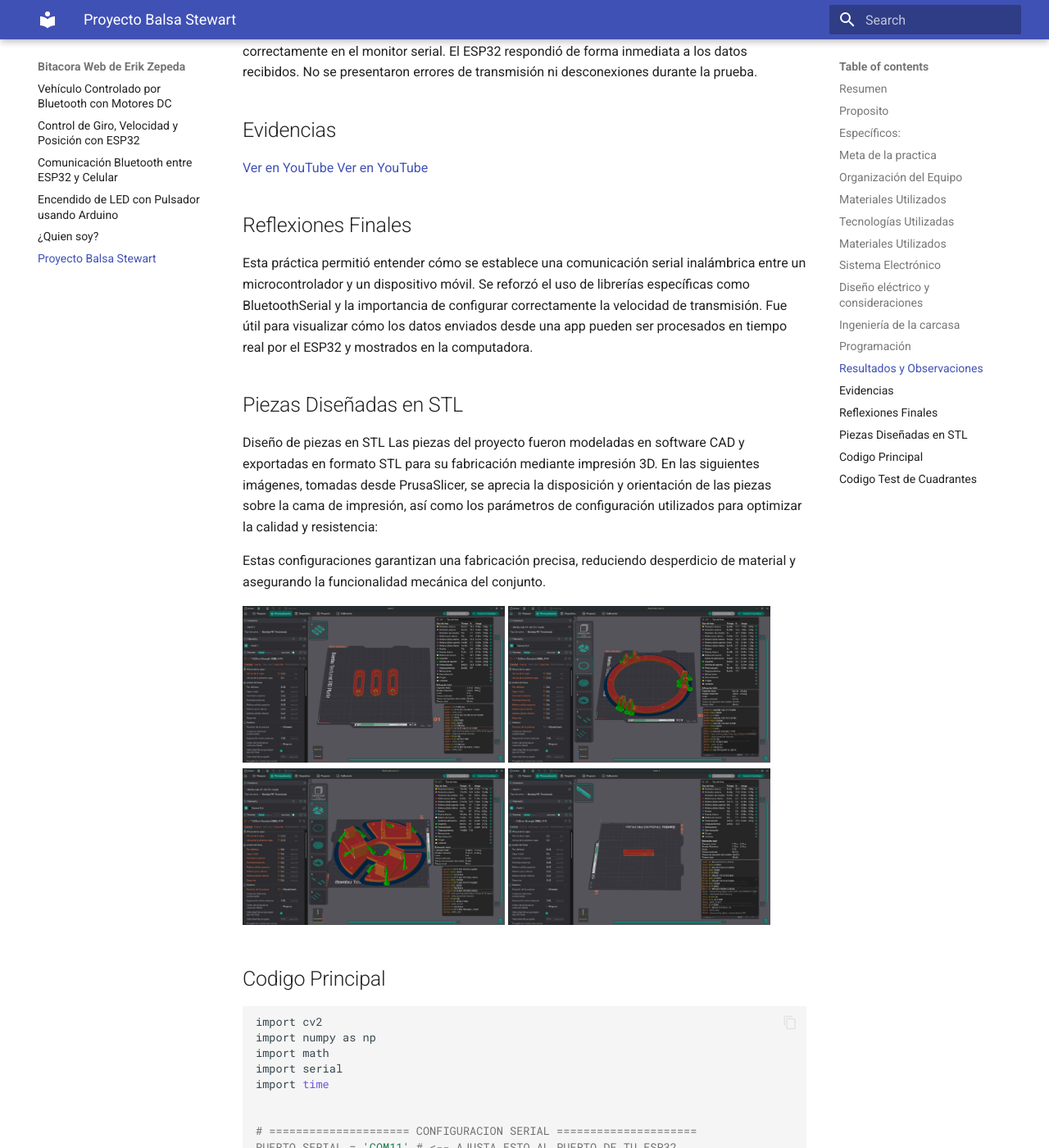
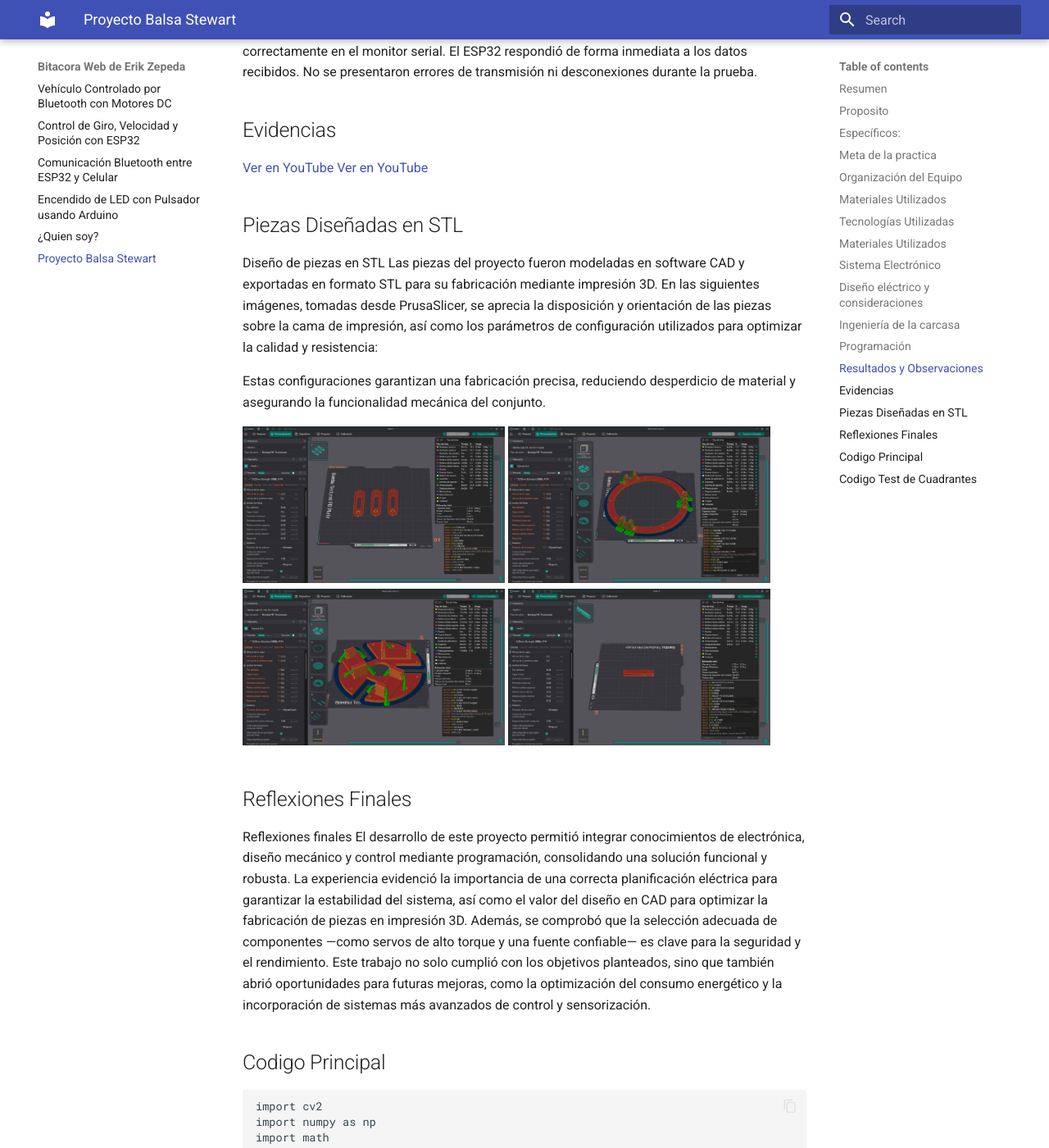
Before and after one commit to erikzepedaa/portafolioerikz, an MkDocs documentation site: the page built from docs/proyectobie.md, in a window 1280 px wide and 1400 px high, scrolled down 4663 px. Shown: the whole window at 82% size. Built offline with MkDocs 1.6.1 and Material for MkDocs 9.7.7, drawn with Linux system fonts in a browser that asks for light colours.

Commit message:
Add final reflections section to project documentation
Added final reflections on project integration and design considerations.

```diff
--- a/docs/proyectobie.md
+++ b/docs/proyectobie.md
@@ -134,12 +134,6 @@ No se presentaron errores de transmisión ni desconexiones durante la prueba.
 [Ver en YouTube](https://youtube.com/shorts/Mo1GiXa5FQk?si=V_IwKdBk0SmisMpB)
 [Ver en YouTube](https://youtube.com/shorts/oSkWEF_ZbRw?si=tQmtDbEzEKuWXeTJ)
 
-
-## Reflexiones Finales
-Esta práctica permitió entender cómo se establece una comunicación serial inalámbrica entre un microcontrolador y un dispositivo móvil.
-Se reforzó el uso de librerías específicas como BluetoothSerial y la importancia de configurar correctamente la velocidad de transmisión.
-Fue útil para visualizar cómo los datos enviados desde una app pueden ser procesados en tiempo real por el ESP32 y mostrados en la computadora.
-
 ## Piezas Diseñadas en STL
 Diseño de piezas en STL
 Las piezas del proyecto fueron modeladas en software CAD y exportadas en formato STL para su fabricación mediante impresión 3D. En las siguientes imágenes, tomadas desde PrusaSlicer, se aprecia la disposición y orientación de las piezas sobre la cama de impresión, así como los parámetros de configuración utilizados para optimizar la calidad y resistencia:
@@ -151,6 +145,11 @@ Estas configuraciones garantizan una fabricación precisa, reduciendo desperdici
 <img src="../recursos/imgs/F8.jpg" alt="Diagrama del sistema" width="320">
 <img src="../recursos/imgs/F9.jpg" alt="Diagrama del sistema" width="320">
 
+
+
+## Reflexiones Finales
+Reflexiones finales
+El desarrollo de este proyecto permitió integrar conocimientos de electrónica, diseño mecánico y control mediante programación, consolidando una solución funcional y robusta. La experiencia evidenció la importancia de una correcta planificación eléctrica para garantizar la estabilidad del sistema, así como el valor del diseño en CAD para optimizar la fabricación de piezas en impresión 3D. Además, se comprobó que la selección adecuada de componentes —como servos de alto torque y una fuente confiable— es clave para la seguridad y el rendimiento. Este trabajo no solo cumplió con los objetivos planteados, sino que también abrió oportunidades para futuras mejoras, como la optimización del consumo energético y la incorporación de sistemas más avanzados de control y sensorización.
 
 ## Codigo Principal
 
```
